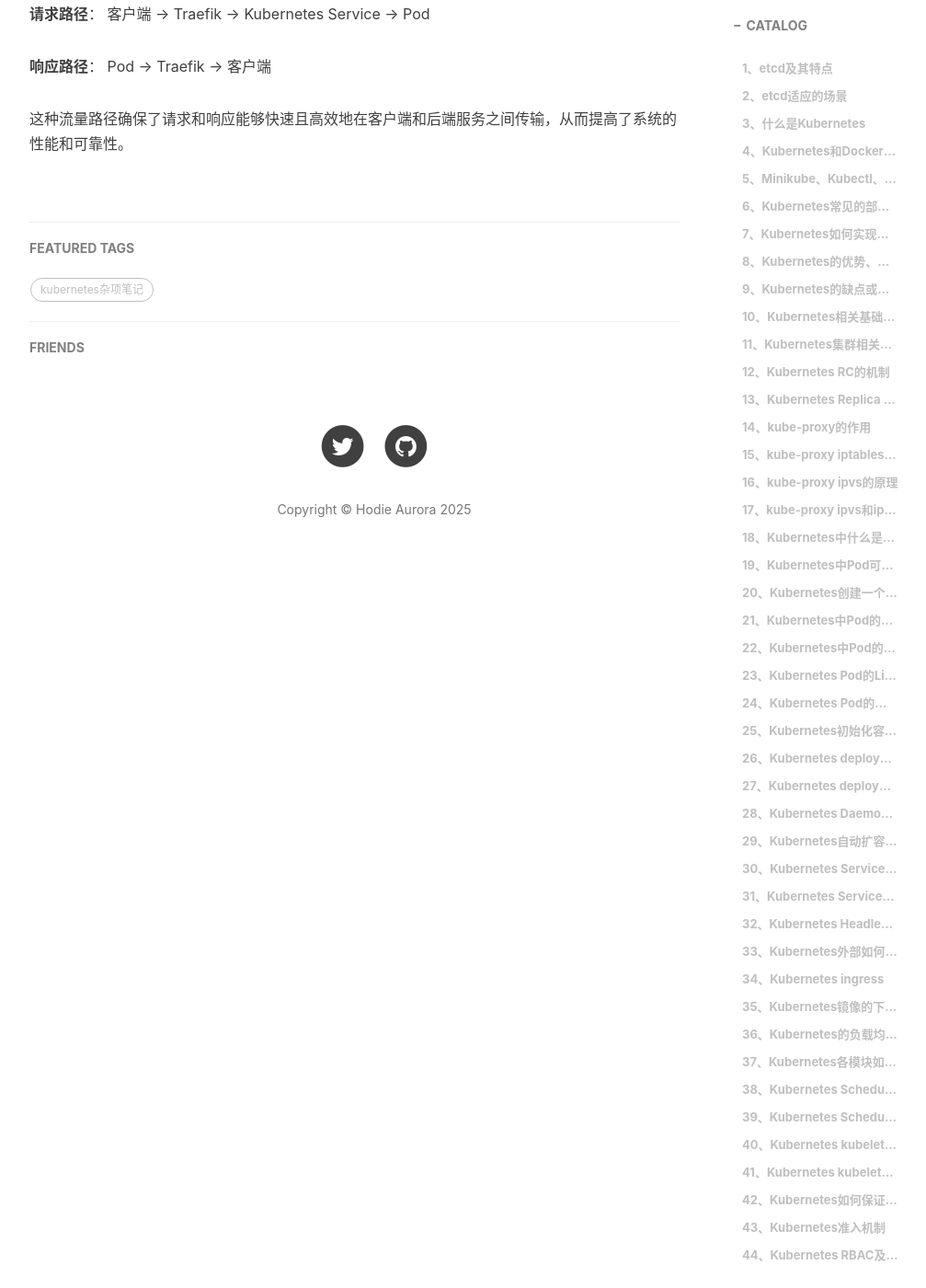
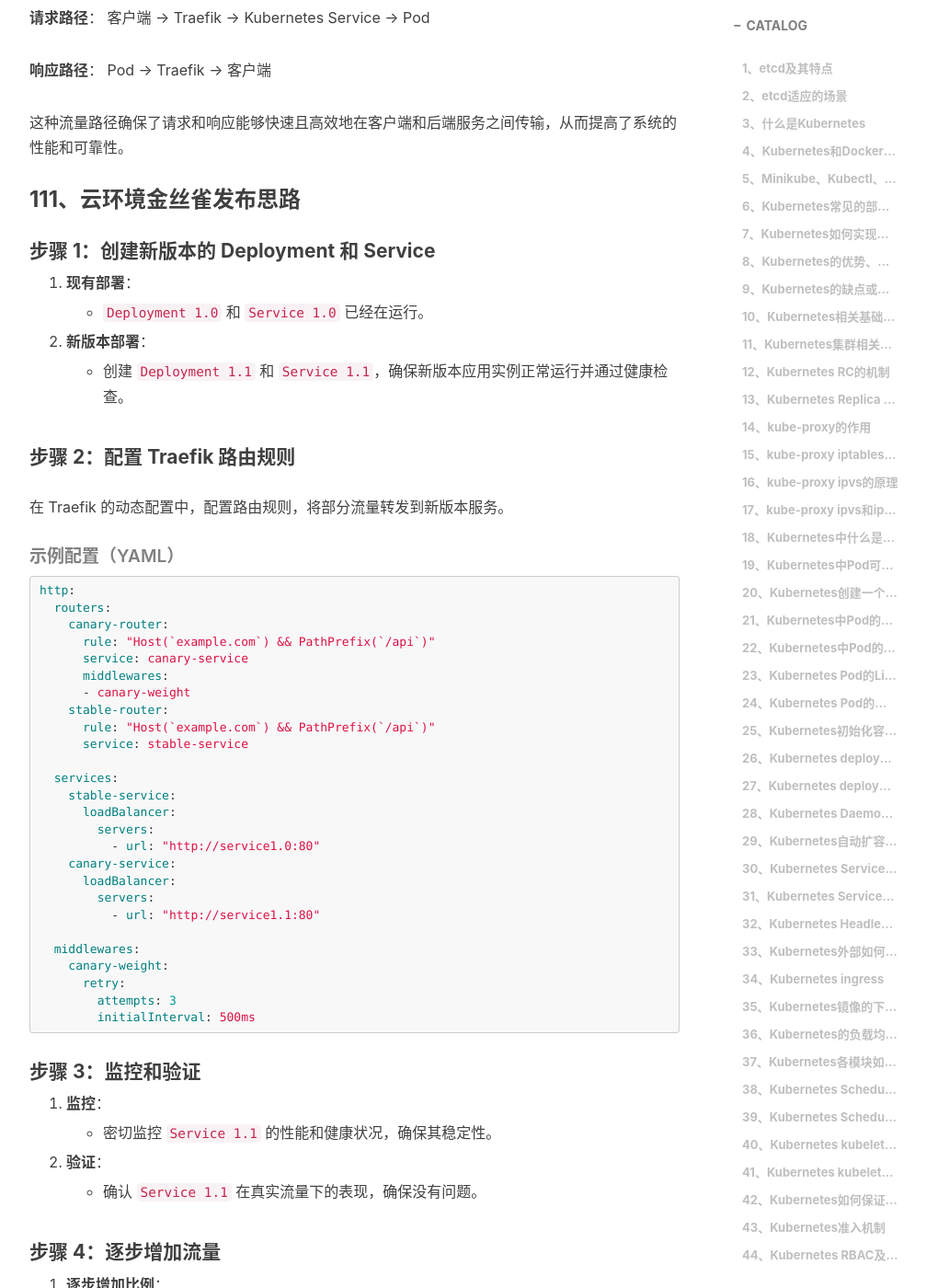
Before and after one commit to hodie-aurora/hodie-aurora.github.io, a Jekyll site: the page built from _posts/2025-01-07-kubernetes杂项.md, in a window 1280 px wide and 1400 px high, scrolled down 46161 px. Shown: the whole window at 92% size, without its empty margins (233-1240 px from the left). Built offline with Jekyll 4.4.1, drawn with Linux system fonts in a browser that asks for light colours; nearby versions of some CDN libraries; comment, search, counter and statistics services are not loaded; some of the changed text lies outside the part shown.

Commit message:
add traefik skill

````diff
--- a/_posts/2025-01-07-kubernetes杂项.md
+++ b/_posts/2025-01-07-kubernetes杂项.md
@@ -1300,7 +1300,7 @@ BestEffort： Pod 没有请求或限制资源。资源使用根据系统资源
 2. 响应通过网络层直接返回给发起请求的Traefik实例，绕过Service，利用网络层的NAT机制（源地址转换）。
 3. Traefik接收响应，并将其返回给外部客户端。
 
-#### 流量路径总结
+**流量路径总结**
 
 **请求路径**：
 客户端 → Traefik → Kubernetes Service → Pod
@@ -1309,3 +1309,67 @@ BestEffort： Pod 没有请求或限制资源。资源使用根据系统资源
 Pod → Traefik → 客户端
 
 这种流量路径确保了请求和响应能够快速且高效地在客户端和后端服务之间传输，从而提高了系统的性能和可靠性。
+
+### 111、云环境金丝雀发布思路
+
+#### 步骤 1：创建新版本的 Deployment 和 Service
+
+1. **现有部署**：
+
+   - `Deployment 1.0` 和 `Service 1.0` 已经在运行。
+2. **新版本部署**：
+
+   - 创建 `Deployment 1.1` 和 `Service 1.1`，确保新版本应用实例正常运行并通过健康检查。
+
+#### 步骤 2：配置 Traefik 路由规则
+
+在 Traefik 的动态配置中，配置路由规则，将部分流量转发到新版本服务。
+
+##### 示例配置（YAML）
+
+```yaml
+http:
+  routers:
+    canary-router:
+      rule: "Host(`example.com`) && PathPrefix(`/api`)"
+      service: canary-service
+      middlewares:
+      - canary-weight
+    stable-router:
+      rule: "Host(`example.com`) && PathPrefix(`/api`)"
+      service: stable-service
+
+  services:
+    stable-service:
+      loadBalancer:
+        servers:
+          - url: "http://service1.0:80"
+    canary-service:
+      loadBalancer:
+        servers:
+          - url: "http://service1.1:80"
+
+  middlewares:
+    canary-weight:
+      retry:
+        attempts: 3
+        initialInterval: 500ms
+```
+
+#### 步骤 3：监控和验证
+
+1. **监控**：
+
+   - 密切监控 `Service 1.1` 的性能和健康状况，确保其稳定性。
+2. **验证**：
+
+   - 确认 `Service 1.1` 在真实流量下的表现，确保没有问题。
+
+#### 步骤 4：逐步增加流量
+
+1. **逐步增加比例**：
+
+   - 根据监控结果，逐步增加 `Service 1.1` 的流量比例，确保其稳定性。
+2. **完全切换**：
+
+   - 在确认 `Service 1.1` 稳定后，将所有流量切换到新版本，并逐步淘汰 `Service 1.0`。
````
Also changed, not shown: other parts of _posts/2025-01-07-kubernetes杂项.md (+1 -1 lines).
